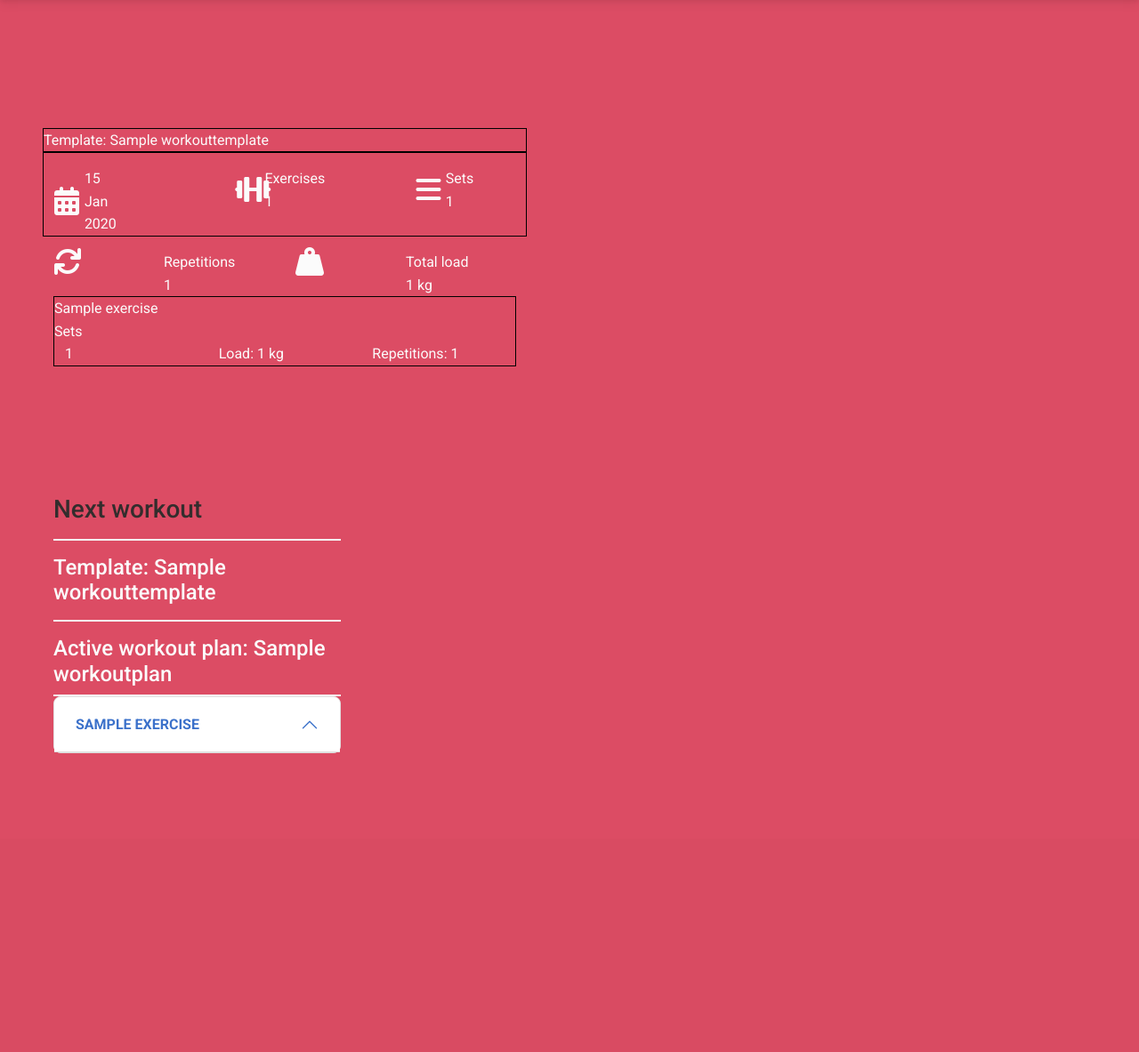
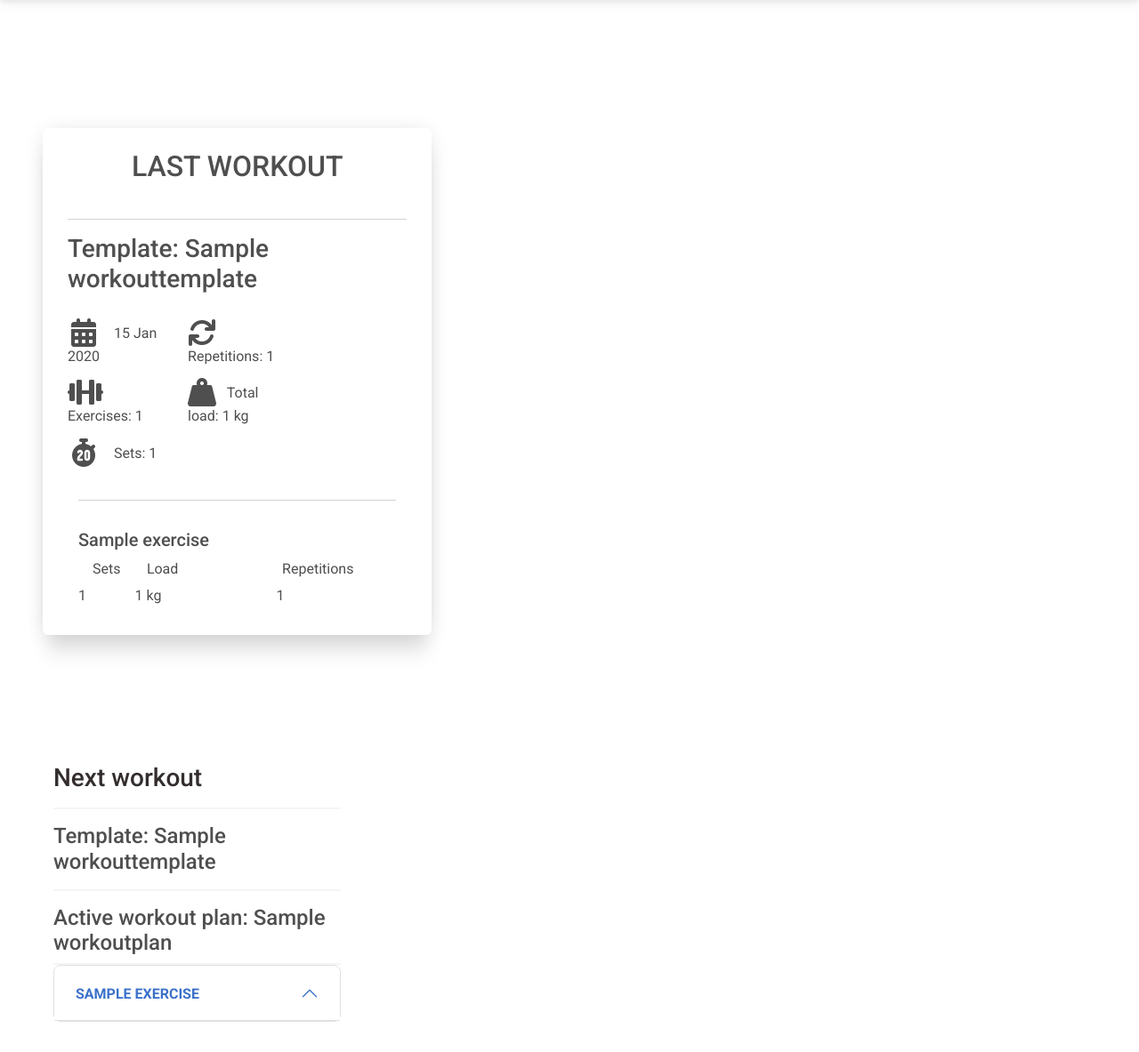
Before and after one commit to norberto926/NewGym, a Django app: page /main in a window 1280 px wide. Shown: the part 59-1242 px from the top of the page at 89% size. Before the commit the page ends 906 px from the top, so only its background shows below. Run offline with Django 4.2, Linux system fonts and the light colour scheme; tables that the repository leaves empty hold one stand-in row (values such as "Sample post"); some libraries are stand-ins or nearby versions.

Commit message:
working on main page template

```diff
--- a/NewGym/templates/main.html
+++ b/NewGym/templates/main.html
@@ -59,117 +59,67 @@
 </nav>
 {% endblock %}
 {% block content %}
-<section class="bg-danger text-light">
+<section>
 <div class="container-fluid py-5">
 
 <div class="row justify-content-between">
-  <div class="col-sm-6 mt-5 p-5">
-    <div class="container-fluid">
-        <div id="workout_details">
-            <div class="row" style="border: black solid 1px">
-
-                    Template: {{ last_workout.template.name }}
-
+  <div class="col-sm-5 mt-5 p-5">
+   <div class="container rounded-4 p-3 shadow-5-strong" id="workout_container">
+    <div class="container" id="workout_details">
+        <div class="row pb-3 pt-2">
+            <h2 class="text-center">
+                LAST WORKOUT
+            </h2>
+        </div>
+        <hr class="hr-blurry"/>
+        <div class="row pb-3">
+            <h3 id="template_name">
+                Template: {{ last_workout.template.name }}
+            </h3>
+        </div>
+        <div class="row justify-content-start">
+            <div class="col-12 col-md-4">
+                <div class="py-2"><i class="fa-solid fa-calendar-days fa-2xl pe-3 ps-1"></i> {{ last_workout.created|date:'d M Y' }} </div>
+                <div class="py-2"><i class="fa-solid fa-dumbbell fa-2xl pe-2"></i> Exercises: {{ last_workout_dict.items|length }}</div>
+                <div class="py-2"><i class="fa-solid fa-stopwatch-20 fa-2xl ps-1 pe-3"></i> Sets: {{ last_workout_totals.0 }}</div>
             </div>
-            <div class="row justify-content-between pt-3" style="border: black solid 1px">
-                <div class="col-3">
-                    <div class="col">
-                        <div class="row justify-content-start">
-                            <div class="col-3 align-self-center">
-                                <i class="fa-solid fa-calendar-days fa-2xl"></i>
-                            </div>
-                            <div class="col-5">
-                                    {{ last_workout.created|date:"d M Y" }}
-                            </div>
-                        </div>
-                    </div>
-                </div>
-                <div class="col-3">
-                    <div class="col">
-                        <div class="row">
-                            <div class="col-4 align-self-center">
-                                <i class="fa-solid fa-dumbbell fa-2xl"></i>
-                            </div>
-                            <div class="col-5">
-                                <div class="row">
-                                    Exercises
-                                </div>
-                                <div class="row">
-                                    {{ last_workout_dict.items|length }}
-                                </div>
-                            </div>
-                        </div>
-                    </div>
-                </div>
-                <div class="col-3">
-                    <div class="col">
-                        <div class="row">
-                            <div class="col-4 align-self-center">
-                                <i class="fa-solid fa-bars fa-2xl"></i>
-                            </div>
-                            <div class="col-5">
-                                <div class="row">
-                                    Sets
-                                </div>
-                                <div class="row">
-                                    {{ last_workout_totals.0 }}
-                                </div>
-                            </div>
-                        </div>
-                    </div>
-                </div>
-            </div>
-            <div class="row pt-3" >
-                <div class="col">
-                    <i class="fa-solid fa-arrows-rotate fa-2xl"></i>
-                </div>
-                <div class="col">
-                    <div class="row">
-                        Repetitions
-                    </div>
-                    <div class="row">
-                        {{ last_workout_totals.1 }}
-                    </div>
-                </div>
-                <div class="col">
-                    <i class="fa-solid fa-weight-hanging fa-2xl"></i>
-                </div>
-                <div class="col">
-                    <div class="row">
-                        Total load
-                    </div>
-                    <div class="row">
-                        {{ last_workout_totals.2 }} kg
-                    </div>
-                </div>
+            <div class="col-12 col-md-4">
+                <div class="py-2"><i class="fa-solid fa-arrows-rotate fa-2xl pe-2"></i> Repetitions: {{ last_workout_totals.1 }}</div>
+                <div class="py-2"><i class="fa-solid fa-weight-hanging fa-2xl pe-2"></i> Total load: {{ last_workout_totals.2 }} kg</div>
             </div>
         </div>
-    <div class="container-fluid" id="workout_display" style="border: black solid 1px">
+    <div class='container py-3' id="workout_sets">
         {% for workout_exercise, sets in last_workout_dict.items %}
-            <div class="row">
-                {{ workout_exercise.exercise }}
+            <hr class="hr-blurry"/>
+            <div class="row pt-3">
+                <h5>{{ workout_exercise.exercise }}</h5>
             </div>
-            <div class="row">
-                Sets
+
+            <div class="row pb-1 ps-3">
+                <div class="col-2">Sets</div>
+                <div class="col" >Load</div>
+                <div class="col">Repetitions</div>
             </div>
             {% for set in sets %}
                 <div class="row">
-                    <div class="col">
+                    <div class="col-2">
                         {{ forloop.counter }}
                     </div>
                     <div class="col">
-                        Load: {{ set.load }} kg
+                        {{ set.load }} kg
                     </div>
                     <div class="col">
-                        Repetitions: {{ set.repetitions}}
+                        {{ set.repetitions}}
                     </div>
                 </div>
             {% endfor %}
         {% endfor %}
     </div>
 </div>
-    </div>
+   </div>
   </div>
+</div>
+
 
   <div class="col-sm-4 mt-5 p-5">
     <div>
```
Also changed, not shown: NewGym/templates/create_set.html (+7 -54 lines), WorkoutTracker/static/WorkoutTracker/styles.css (deleted, +0 -7 lines).
